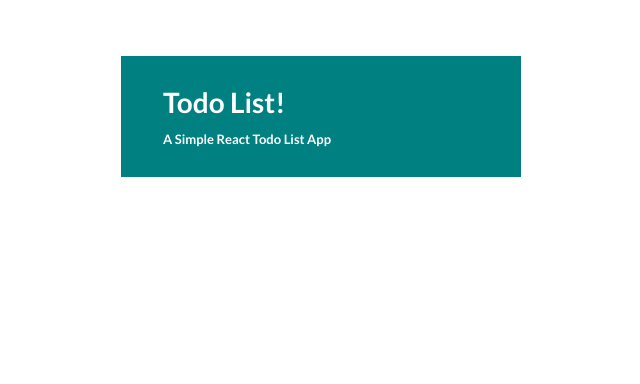
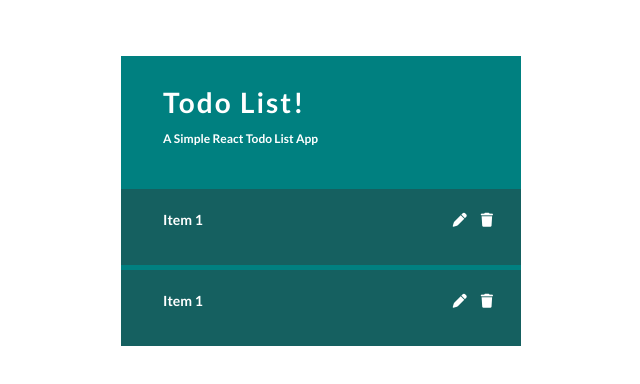
Before and after one commit to SheriefElnahas/Udemy-React-Colt-Project-6-Todo-List, a React (Vite) app: page / in a window 1280 px wide. Shown: the top 384 px of the page, without its empty margins (319-959 px from the left). Built offline with nearby package versions, Linux system fonts and the light colour scheme.

Commit message:
Todo Component

```diff
--- a/index.html
+++ b/index.html
@@ -3,6 +3,7 @@
   <head>
     <meta charset="UTF-8" />
     <link rel="stylesheet" href="https://cdnjs.cloudflare.com/ajax/libs/semantic-ui/2.4.1/semantic.min.css">
+    <script src="https://kit.fontawesome.com/75016b0d3c.js" crossorigin="anonymous"></script>
     <meta name="viewport" content="width=device-width, initial-scale=1.0" />
     <title>Vite + React</title>
   </head>
--- a/src/App.css
+++ b/src/App.css
@@ -3,4 +3,5 @@
     width:400px;
     margin:4rem auto;
     color:#fff;
+
 }
--- a/src/App.jsx
+++ b/src/App.jsx
@@ -1,10 +1,14 @@
 import './App.css';
+
 import Header from "./components/Header";
+import Todo from './components/Todo';
 
 function App() {
   return (
     <div className="App">
       <Header />
+      < Todo />
+      < Todo />
     </div>
   )
 }
--- a/src/components/Header.css
+++ b/src/components/Header.css
@@ -1,13 +1,14 @@
 .Header {
+    margin-bottom:1rem;
     padding:2rem 3rem;
 }
-
 .Header h1 {
     margin-bottom:0;
+    letter-spacing: 2px;
 }
 
 .Header p {
     margin-top:10px;
     font-weight: bold;
-    font-size:13px;
+    font-size:12px;
 }
--- /dev/null
+++ b/src/components/Todo.css
@@ -0,0 +1,13 @@
+.Todo {
+    display: flex;
+    justify-content: space-between;
+    background:#156060;
+    padding:1.5rem 1rem 1.5rem 3rem;
+    font-weight: bold;
+    margin-top:5px;
+}
+
+.Todo .fa-solid {
+    margin-right:1rem;
+    cursor: pointer;
+}
--- /dev/null
+++ b/src/components/Todo.jsx
@@ -0,0 +1,15 @@
+import './Todo.css';
+
+function Todo() {
+    return (
+        <div className="Todo">
+            <p>Item 1</p>
+            <div className="Todo-icons">
+                <span><i className="fa-solid fa-pen"></i></span>
+                <span><i className="fa-solid fa-trash"></i></span>
+            </div>
+        </div>
+    )
+}
+
+export default Todo;
```
